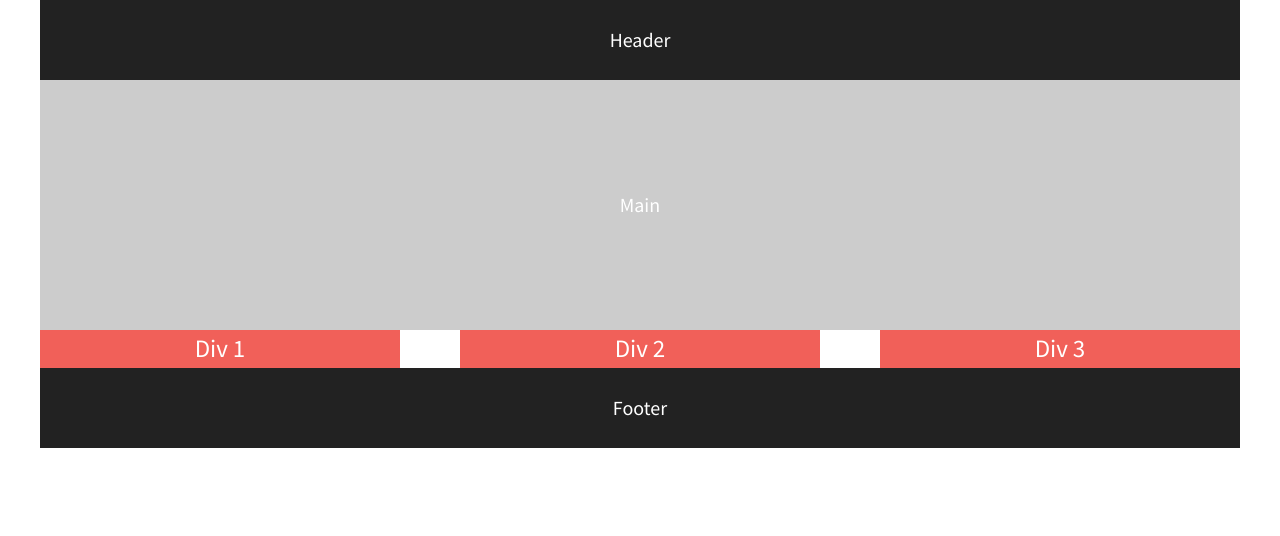
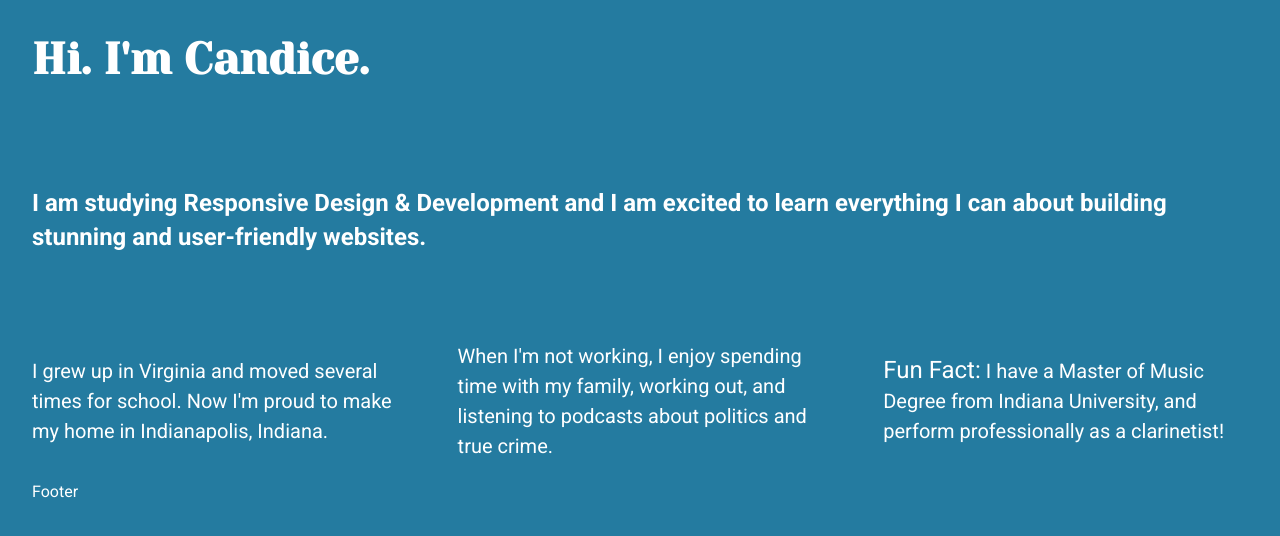
Before and after one commit to kisercandice/206-flexbox-layout, a plain HTML site: page index.html in a window 1280 px wide. Drawn offline with nearby package versions, Linux system fonts and the light colour scheme.

Commit message:
Added content and customized style

```diff
--- a/css/main.css
+++ b/css/main.css
@@ -96,30 +96,29 @@ textarea {
    ========================================================================== */
 
 html {
-  background-color: #fff;
+  background-color: #247ba0;
   height: 100%;
   width: 100%;
 }
 
 body {
-  font-family: 'Source Sans Pro', sans-serif;
+  font-family: 'Roboto', sans-serif;
   padding: 0 2em;
-  font-size: 1.25em;
+  font-size: 1em;
   height: 100%;
   color: #fff;
 }
 
 header,
 footer {
-  background-color: #222;
-  height: 80px;
+  background-color: #247ba0;
+  height: auto;
   width: 100%;
-
 }
 
 main {
-  background-color: #ccc;
-  height: 250px;
+  background-color: #247ba0;
+  height: 200px;
   width: 100%;
 }
 
@@ -128,7 +127,7 @@ footer,
 main {
   /*set display to flex and vertically & horizontally align by setting justify-content and align-items to center*/
   display:flex;
-  justify-content: center;
+  justify-content:flex-start;
   align-items: center;
 
 }
@@ -163,14 +162,24 @@ main {
   /*set display to flex and vertically & horizontally align by setting justify-content and align-items to center*/
   color: #fff;
   line-height: 1.5em;
-  font-size: 1.6em;
-  background-color: #f16059;
+  font-size: 1em;
+  background-color: #247ba0;
   width: 30%;
-  height: 200px;
+  height: auto;
   display:flex;
   justify-content: center;
   align-items: center;
 }
+h1{
+  font-family: 'Yeseva One', serif;
+  font-size: 2.75em;
+}
+p span{
+  font-size: 1.2em;
+  weight: bold;
+}
+
+
 
 /* ==========================================================================
    Helper classes
--- a/index.html
+++ b/index.html
@@ -14,6 +14,7 @@
         <link rel="stylesheet" href="css/main.css">
         <script src="js/vendor/modernizr-2.8.3.min.js"></script>
         <link href="https://fonts.googleapis.com/css?family=Lora|Source+Sans+Pro:400,700" rel="stylesheet">
+        <link href="https://fonts.googleapis.com/css2?family=Roboto:wght@400;700&family=Yeseva+One&display=swap" rel="stylesheet">
     </head>
     <body>
         <!--[if lt IE 8]>
@@ -22,16 +23,22 @@
 
         <!-- Add your site or application content here -->
         <section class="flex-container">
-            <header>Header</header>
-            <main>Main</main>
+            <header>
+                <h1>Hi. I'm Candice.</h1>
+            </header>
+            <main>
+                <h2>I am studying <span>Responsive Design &amp; Development</span> and I am excited to learn everything I can about building stunning and user-friendly websites. </main>
             <div id="div-1" class="flex-items">
-                Div 1
+                <p>I grew up in Virginia and moved several times for school. Now I'm proud to make my home in Indianapolis, Indiana.
+                </p>
             </div>
             <div id="div-2" class="flex-items">
-                Div 2
+                <p>When I'm not working, I enjoy spending time with my family, working out, and listening to podcasts about politics and true crime.
+                </p>
             </div>
             <div id="div-3" class="flex-items">
-                Div 3
+                <p><span>Fun Fact:</span>
+                   I have a Master of Music Degree from Indiana University, and perform professionally as a clarinetist!</p>
             </div>
             <footer>Footer</footer>
         </section>
```
